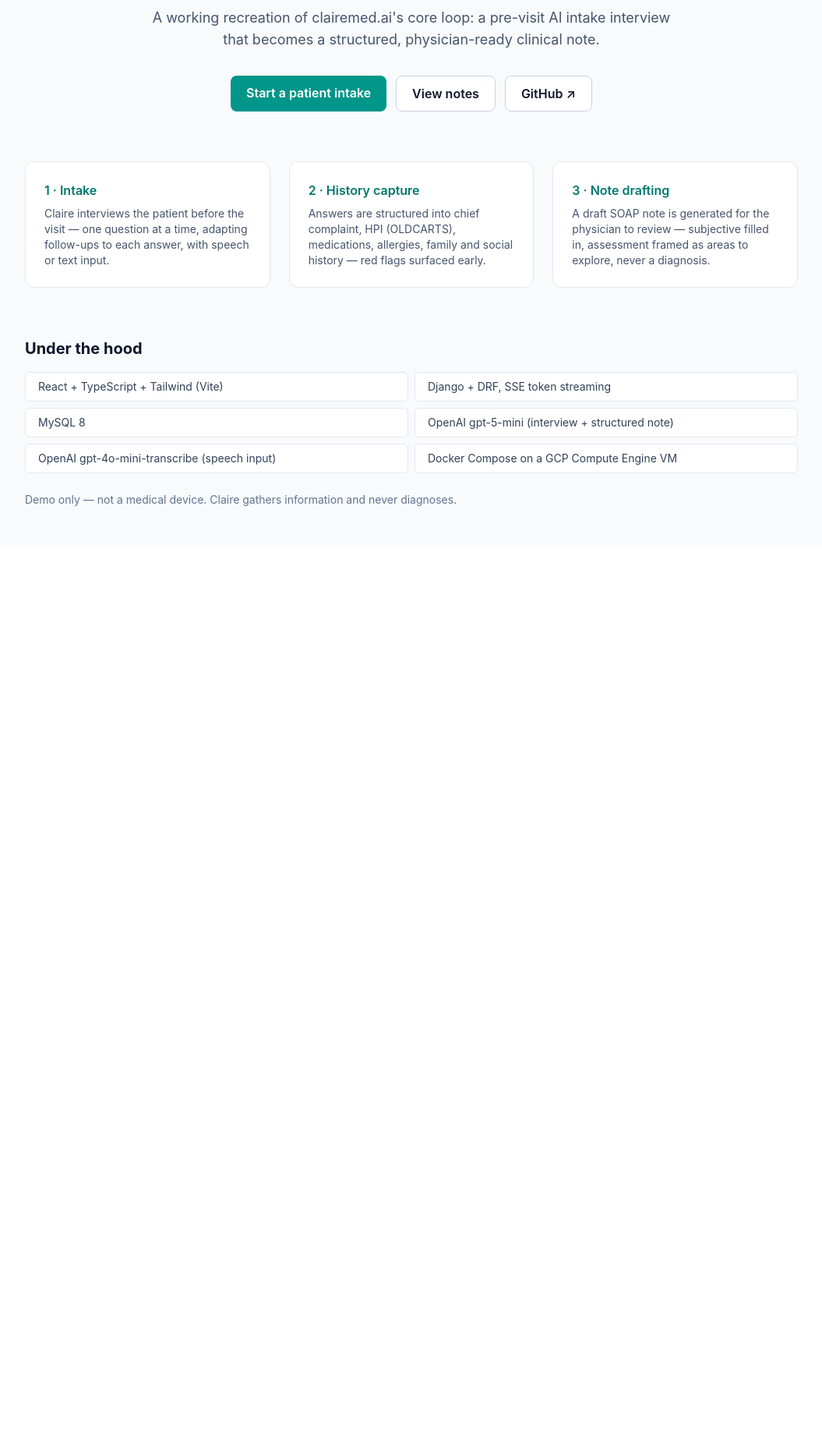
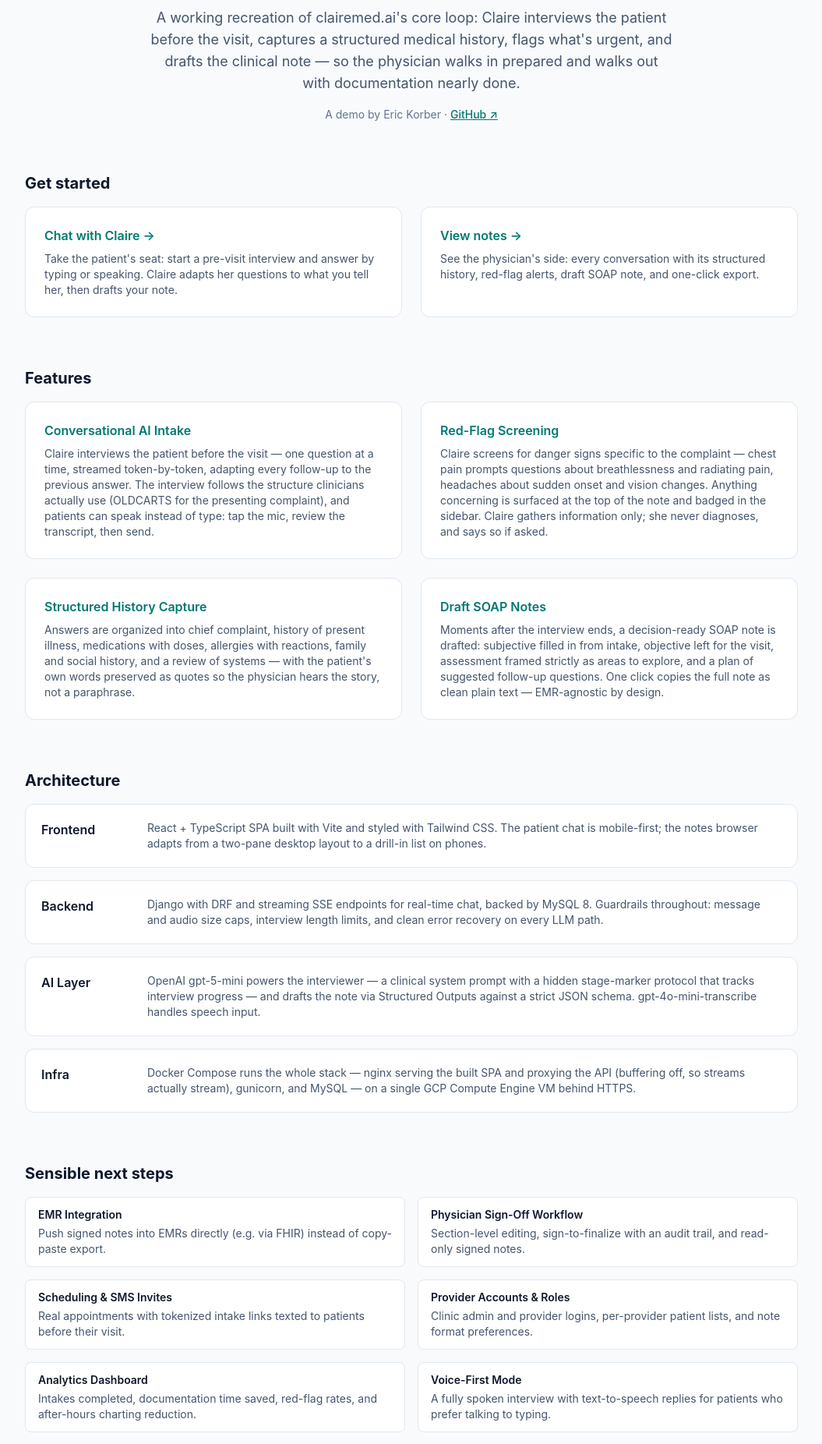
Before and after one commit to ekorber/clairemed-demo, a React (Vite) app in the folder frontend/: page / in a window 1280 px wide. Shown: the part 160-2012 px from the top of the page at 78% size, without its empty margins (112-1167 px from the left). Before the commit the page ends 859 px from the top, so only its background shows below. Built offline with nearby package versions, Linux system fonts and the light colour scheme.

Commit message:
feat: in-depth home page content (get started, features, architecture, next steps)
Co-Authored-By: Claude Fable 5 <noreply@anthropic.com>

```diff
--- a/frontend/src/home/HomePage.tsx
+++ b/frontend/src/home/HomePage.tsx
@@ -1,15 +1,52 @@
 import { Link } from "react-router-dom";
 
-const stages = [
-  { title: "1 · Intake", body: "Claire interviews the patient before the visit — one question at a time, adapting follow-ups to each answer, with speech or text input." },
-  { title: "2 · History capture", body: "Answers are structured into chief complaint, HPI (OLDCARTS), medications, allergies, family and social history — red flags surfaced early." },
-  { title: "3 · Note drafting", body: "A draft SOAP note is generated for the physician to review — subjective filled in, assessment framed as areas to explore, never a diagnosis." },
+const features = [
+  {
+    title: "Conversational AI Intake",
+    body: "Claire interviews the patient before the visit — one question at a time, streamed token-by-token, adapting every follow-up to the previous answer. The interview follows the structure clinicians actually use (OLDCARTS for the presenting complaint), and patients can speak instead of type: tap the mic, review the transcript, then send.",
+  },
+  {
+    title: "Red-Flag Screening",
+    body: "Claire screens for danger signs specific to the complaint — chest pain prompts questions about breathlessness and radiating pain, headaches about sudden onset and vision changes. Anything concerning is surfaced at the top of the note and badged in the sidebar. Claire gathers information only; she never diagnoses, and says so if asked.",
+  },
+  {
+    title: "Structured History Capture",
+    body: "Answers are organized into chief complaint, history of present illness, medications with doses, allergies with reactions, family and social history, and a review of systems — with the patient's own words preserved as quotes so the physician hears the story, not a paraphrase.",
+  },
+  {
+    title: "Draft SOAP Notes",
+    body: "Moments after the interview ends, a decision-ready SOAP note is drafted: subjective filled in from intake, objective left for the visit, assessment framed strictly as areas to explore, and a plan of suggested follow-up questions. One click copies the full note as clean plain text — EMR-agnostic by design.",
+  },
 ];
 
-const tech = [
-  "React + TypeScript + Tailwind (Vite)", "Django + DRF, SSE token streaming",
-  "MySQL 8", "OpenAI gpt-5-mini (interview + structured note)",
-  "OpenAI gpt-4o-mini-transcribe (speech input)", "Docker Compose on a GCP Compute Engine VM",
+const architecture = [
+  {
+    title: "Frontend",
+    body: "React + TypeScript SPA built with Vite and styled with Tailwind CSS. The patient chat is mobile-first; the notes browser adapts from a two-pane desktop layout to a drill-in list on phones.",
+  },
+  {
+    title: "Backend",
+    body: "Django with DRF and streaming SSE endpoints for real-time chat, backed by MySQL 8. Guardrails throughout: message and audio size caps, interview length limits, and clean error recovery on every LLM path.",
+  },
+  {
+    title: "AI Layer",
+    body: "OpenAI gpt-5-mini powers the interviewer — a clinical system prompt with a hidden stage-marker protocol that tracks interview progress — and drafts the note via Structured Outputs against a strict JSON schema. gpt-4o-mini-transcribe handles speech input.",
+  },
+  {
+    title: "Infra",
+    body: "Docker Compose runs the whole stack — nginx serving the built SPA and proxying the API (buffering off, so streams actually stream), gunicorn, and MySQL — on a single GCP Compute Engine VM behind HTTPS.",
+  },
+];
+
+const nextSteps = [
+  { title: "EMR Integration", body: "Push signed notes into EMRs directly (e.g. via FHIR) instead of copy-paste export." },
+  { title: "Physician Sign-Off Workflow", body: "Section-level editing, sign-to-finalize with an audit trail, and read-only signed notes." },
+  { title: "Scheduling & SMS Invites", body: "Real appointments with tokenized intake links texted to patients before their visit." },
+  { title: "Provider Accounts & Roles", body: "Clinic admin and provider logins, per-provider patient lists, and note format preferences." },
+  { title: "Analytics Dashboard", body: "Intakes completed, documentation time saved, red-flag rates, and after-hours charting reduction." },
+  { title: "Voice-First Mode", body: "A fully spoken interview with text-to-speech replies for patients who prefer talking to typing." },
+  { title: "Multi-Language Intake", body: "Interview patients in their own language and deliver the note in the clinic's." },
+  { title: "Specialty Templates", body: "Tailored question flows and note formats per specialty — pediatrics, cardiology, mental health." },
 ];
 
 export default function HomePage() {
@@ -18,34 +55,75 @@ export default function HomePage() {
       <section className="text-center">
         <h1 className="text-4xl font-extrabold tracking-tight sm:text-5xl">An AI clinical partner, <span className="text-teal-600">demoed end-to-end</span></h1>
         <p className="mx-auto mt-4 max-w-2xl text-lg text-slate-600">
-          A working recreation of clairemed.ai's core loop: a pre-visit AI intake interview that
-          becomes a structured, physician-ready clinical note.
+          A working recreation of clairemed.ai's core loop: Claire interviews the patient before the
+          visit, captures a structured medical history, flags what's urgent, and drafts the clinical
+          note — so the physician walks in prepared and walks out with documentation nearly done.
         </p>
-        <div className="mt-8 flex flex-wrap justify-center gap-3">
-          <Link to="/chat" className="rounded-lg bg-teal-600 px-5 py-2.5 font-semibold text-white hover:bg-teal-700">Start a patient intake</Link>
-          <Link to="/notes" className="rounded-lg border border-slate-300 bg-white px-5 py-2.5 font-semibold hover:bg-slate-100">View notes</Link>
-          <a href="https://github.com/ekorber/clairemed-demo" target="_blank" rel="noopener noreferrer" className="rounded-lg border border-slate-300 bg-white px-5 py-2.5 font-semibold hover:bg-slate-100">GitHub ↗</a>
+        <p className="mt-4 text-sm text-slate-500">
+          A demo by Eric Korber ·{" "}
+          <a href="https://github.com/ekorber/clairemed-demo" target="_blank" rel="noopener noreferrer" className="font-medium text-teal-700 underline hover:text-teal-800">GitHub ↗</a>
+        </p>
+      </section>
+
+      <section className="mt-16">
+        <h2 className="text-xl font-bold">Get started</h2>
+        <div className="mt-4 grid gap-6 sm:grid-cols-2">
+          <Link to="/chat" className="rounded-xl border border-slate-200 bg-white p-6 transition hover:border-teal-400 hover:shadow-sm">
+            <h3 className="font-semibold text-teal-700">Chat with Claire →</h3>
+            <p className="mt-2 text-sm text-slate-600">
+              Take the patient's seat: start a pre-visit interview and answer by typing or speaking.
+              Claire adapts her questions to what you tell her, then drafts your note.
+            </p>
+          </Link>
+          <Link to="/notes" className="rounded-xl border border-slate-200 bg-white p-6 transition hover:border-teal-400 hover:shadow-sm">
+            <h3 className="font-semibold text-teal-700">View notes →</h3>
+            <p className="mt-2 text-sm text-slate-600">
+              See the physician's side: every conversation with its structured history, red-flag
+              alerts, draft SOAP note, and one-click export.
+            </p>
+          </Link>
         </div>
       </section>
-      <section className="mt-16 grid gap-6 sm:grid-cols-3">
-        {stages.map((s) => (
-          <div key={s.title} className="rounded-xl border border-slate-200 bg-white p-6">
-            <h2 className="font-semibold text-teal-700">{s.title}</h2>
-            <p className="mt-2 text-sm text-slate-600">{s.body}</p>
-          </div>
-        ))}
+
+      <section className="mt-16">
+        <h2 className="text-xl font-bold">Features</h2>
+        <div className="mt-4 grid gap-6 sm:grid-cols-2">
+          {features.map((f) => (
+            <div key={f.title} className="rounded-xl border border-slate-200 bg-white p-6">
+              <h3 className="font-semibold text-teal-700">{f.title}</h3>
+              <p className="mt-2 text-sm text-slate-600">{f.body}</p>
+            </div>
+          ))}
+        </div>
       </section>
+
       <section className="mt-16">
-        <h2 className="text-xl font-bold">Under the hood</h2>
-        <ul className="mt-4 grid gap-2 sm:grid-cols-2">
-          {tech.map((t) => (
-            <li key={t} className="rounded-md border border-slate-200 bg-white px-4 py-2 text-sm text-slate-700">{t}</li>
+        <h2 className="text-xl font-bold">Architecture</h2>
+        <div className="mt-4 space-y-4">
+          {architecture.map((a) => (
+            <div key={a.title} className="rounded-xl border border-slate-200 bg-white p-5 sm:flex sm:gap-6">
+              <h3 className="w-28 shrink-0 font-semibold text-slate-900">{a.title}</h3>
+              <p className="mt-1 text-sm text-slate-600 sm:mt-0">{a.body}</p>
+            </div>
           ))}
-        </ul>
-        <p className="mt-6 text-sm text-slate-500">
-          Demo only — not a medical device. Claire gathers information and never diagnoses.
-        </p>
+        </div>
       </section>
+
+      <section className="mt-16">
+        <h2 className="text-xl font-bold">Sensible next steps</h2>
+        <div className="mt-4 grid gap-4 sm:grid-cols-2">
+          {nextSteps.map((s) => (
+            <div key={s.title} className="rounded-lg border border-slate-200 bg-white px-4 py-3">
+              <h3 className="text-sm font-semibold text-slate-900">{s.title}</h3>
+              <p className="mt-1 text-sm text-slate-600">{s.body}</p>
+            </div>
+          ))}
+        </div>
+      </section>
+
+      <p className="mt-16 text-center text-sm text-slate-500">
+        Demo only — not a medical device. Claire gathers information and never diagnoses.
+      </p>
     </div>
   );
 }
```
